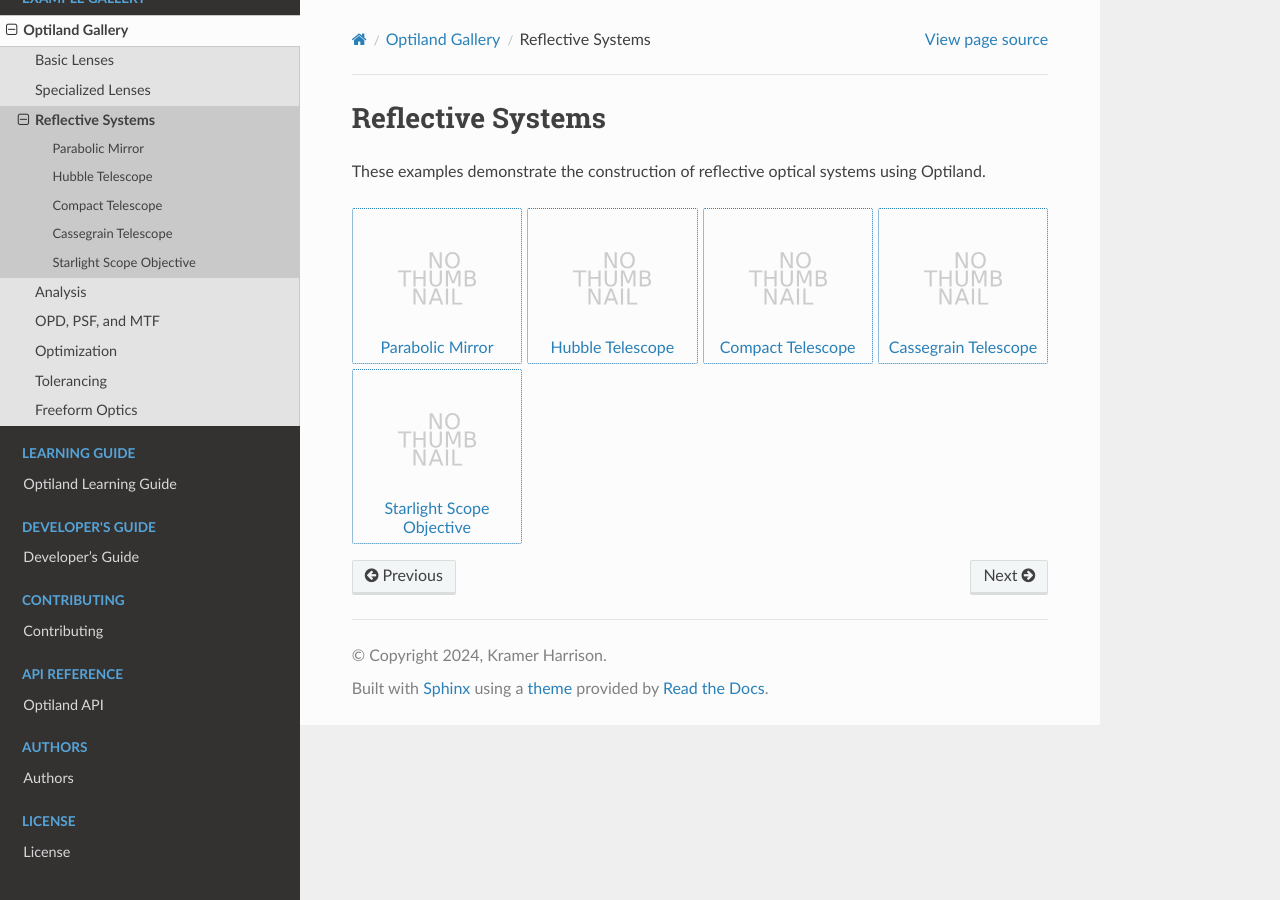
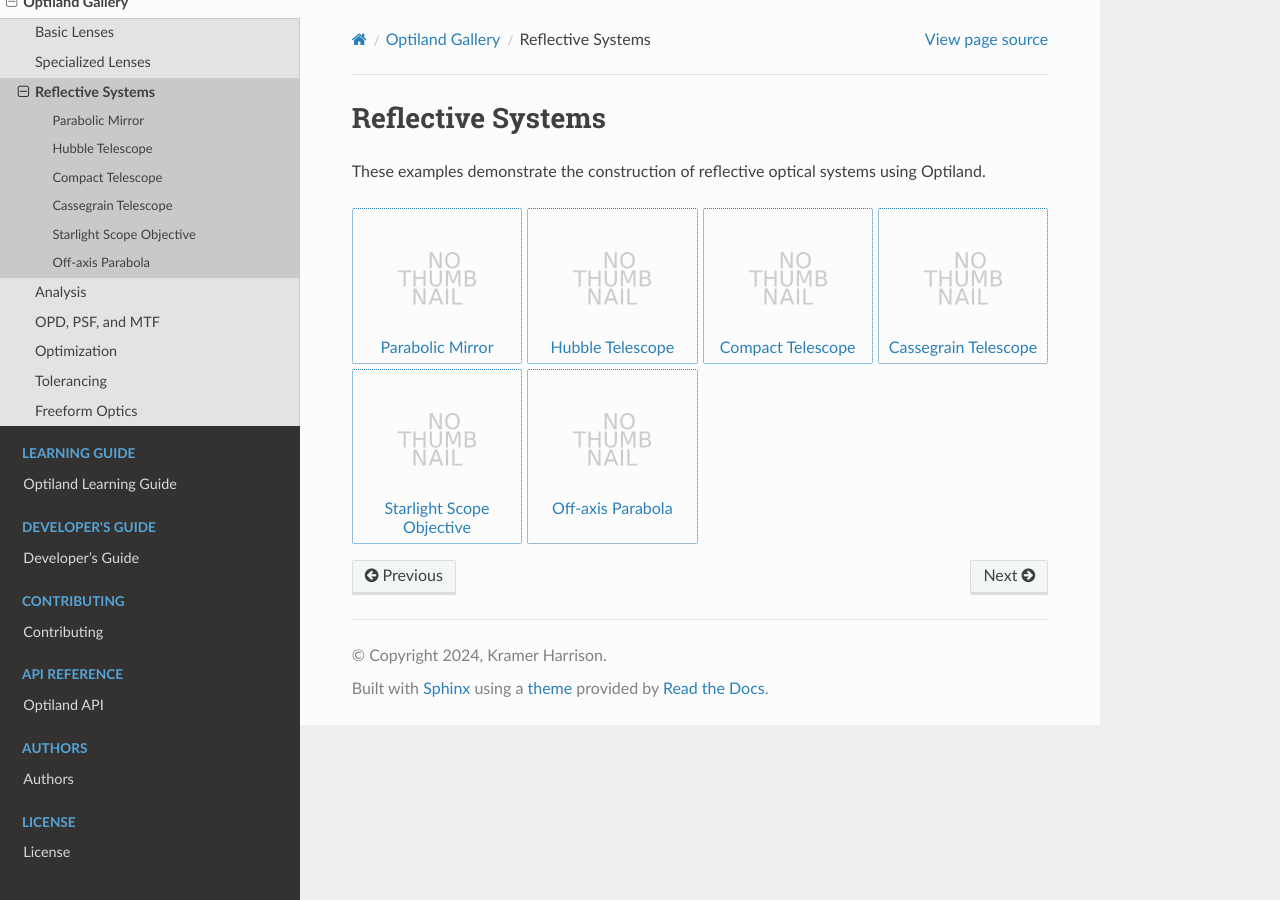
Before and after one commit to HarrisonKramer/optiland, a Sphinx documentation site: the page built from docs/gallery/reflective_systems.rst, in a window 1280 px wide. Built offline with Sphinx 7.4.7 and the Read the Docs theme 3.1.0, drawn with Linux system fonts in a browser that asks for light colours; pages that are not in the unit, such as notebooks, are missing from menus.

Commit message:
docs: add off-axis parabola to reflective systems gallery

```diff
--- a/docs/gallery/reflective_systems.rst
+++ b/docs/gallery/reflective_systems.rst
@@ -11,3 +11,4 @@ These examples demonstrate the construction of reflective optical systems using
     reflective/compact_telescope
     reflective/Cassegrain
     reflective/starlight
+    reflective/off_axis_parabola
```
